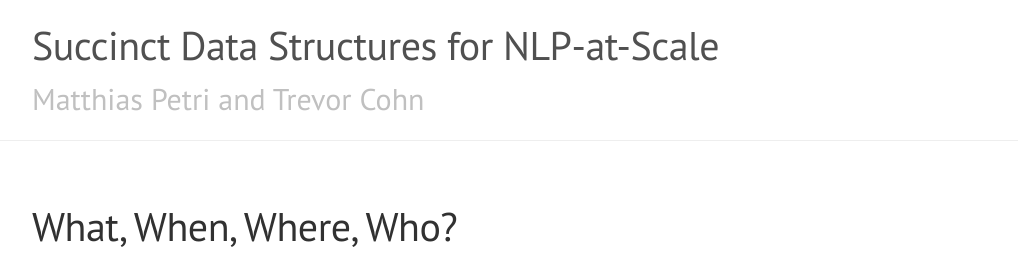
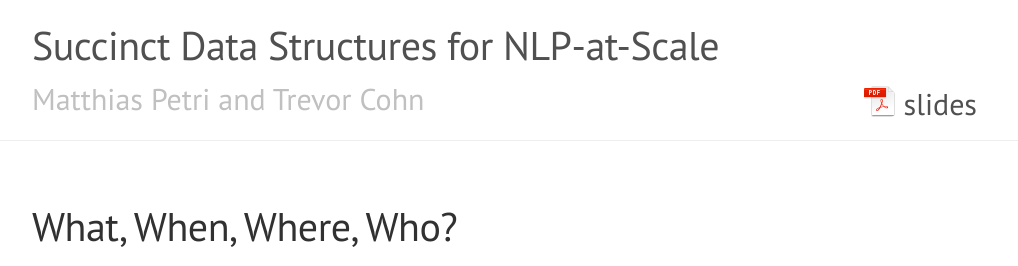
Before and after one commit to mpetri/coling16-tutorial, a Jekyll site: the page built from index.md, in a window 1280 px wide. Shown: the top 266 px of the page, without its empty margins (128-1146 px from the left). Built offline with Jekyll 4.4.1, drawn with Linux system fonts in a browser that asks for light colours; nearby versions of some CDN libraries.

Commit message:
more content

```diff
--- a/_includes/head.html
+++ b/_includes/head.html
@@ -18,5 +18,10 @@
   <!-- Icons -->
   <link rel="apple-touch-icon-precomposed" sizes="144x144" href="{{ site.baseurl }}/public/apple-touch-icon-precomposed.png">
   <link rel="shortcut icon" href="{{ site.baseurl }}/public/favicon.ico">
-
+  <style>
+  .right {
+      float: right;
+      padding: 15px;
+  }
+  </style>
 </head>
--- a/_layouts/default.html
+++ b/_layouts/default.html
@@ -7,8 +7,17 @@
         <div class="container">
           <h1 class="masthead-title">
             <a href="{{ site.baseurl }}/" title="Home">{{ site.title }}</a><br/>
-            <small>{{ site.authors }}</small>
+            <small>{{ site.authors }}
+
+              <div class="right">
+                <span>
+                <a href="{{ site.baseurl }}/public/slides.pdf">
+                  <img style="float: left;" src="{{ site.baseurl }}/public/pdf.png">&nbsp;slides</img></a>
+                </span>
+              </div>
+            </small>
           </h1>
+
         </div>
       </div>
 
```
Also changed, not shown: public/pdf.png (added).
